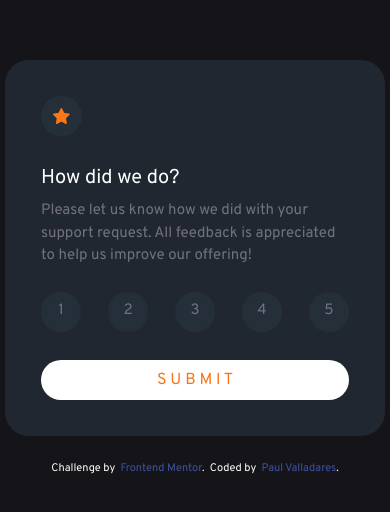
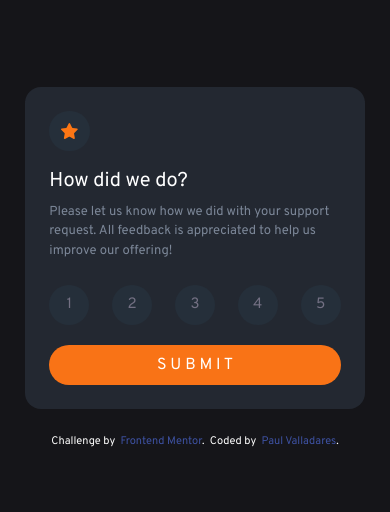
Before and after one commit to dreyfus92/Frontend-Mentor-Solutions, a React (Vite) app in the folder interactive-rating-component-main/: page / in a window 390 px wide. Shown: the part 154-666 px from the top of the page. Built offline with nearby package versions, Linux system fonts and the light colour scheme.

Commit message:
added some styles for mobile version of components

```diff
--- a/interactive-rating-component-main/package.json
+++ b/interactive-rating-component-main/package.json
@@ -9,7 +9,6 @@
     "preview": "vite preview"
   },
   "dependencies": {
-    "jotai": "^1.7.8",
     "react": "^18.2.0",
     "react-dom": "^18.2.0"
   },
--- a/interactive-rating-component-main/src/components/Rating.tsx
+++ b/interactive-rating-component-main/src/components/Rating.tsx
@@ -1,4 +1,3 @@
-import { SetStateAction } from 'jotai'
 import { useState } from 'react'
 
 type buttonProps = {
@@ -41,12 +40,12 @@ export default function Rating({
     })
     return (
         <div className="h-screen flex flex-col justify-center items-center">
-            <div className="w-[380px] h-auto bg-[#202731] p-9 rounded-3xl">
+            <div className="sm:w-[380px] w-[87%] h-auto bg-[#232831] sm:p-9 p-6 rounded-2xl sm:rounded-3xl">
                 <div className="bg-[#252f3a] rounded-full p-3 w-fit">
                     <img src="assets/icon-star.svg" alt="star-icon"></img>
                 </div>
-                <h1 className="text-white text-xl mb-2 mt-7">How did we do?</h1>
-                <p className="text-[#737083] text-[15px]">
+                <h1 className="text-white text-xl mb-2 mt-4">How did we do?</h1>
+                <p className="text-[#7c8798] text-[13px]">
                     Please let us know how we did with your support request. All
                     feedback is appreciated to help us improve our offering!
                 </p>
@@ -153,7 +152,7 @@ export default function Rating({
                     </button>
                 </div>
                 <button
-                    className="bg-white rounded-full w-full mt-7 p-2 text-orange-500"
+                    className="hover:bg-white bg-orange-500 rounded-full w-full mt-5 p-2 text-white hover:text-orange-500"
                     onClick={(): void => togglerChanger(!toggleState)}
                 >
                     S U B M I T
--- a/interactive-rating-component-main/src/components/Submit.tsx
+++ b/interactive-rating-component-main/src/components/Submit.tsx
@@ -7,9 +7,9 @@ type submitProps = {
 export default function Submit({ submitText }: submitProps): JSX.Element {
     return (
         <div className="h-screen flex flex-col justify-center items-center">
-            <div className="w-[380px] h-auto bg-[#202731] p-8 rounded-3xl ">
+            <div className="sm:w-[380px] w-[89%] h-auto bg-[#202731] sm:p-8 p-8 sm:rounded-3xl rounded-2xl ">
                 <img
-                    className="mx-auto mb-8"
+                    className="mx-auto mb-6 w-6/12"
                     src="assets/illustration-thank-you.svg"
                     alt="thank-you-img"
                 />
@@ -17,7 +17,7 @@ export default function Submit({ submitText }: submitProps): JSX.Element {
                 <h1 className="text-white text-xl mb-2 mt-7 text-center">
                     Thank you!
                 </h1>
-                <p className="text-[#737083] text-[15px] text-center">
+                <p className="text-[#7c8798] text-[13px] text-center">
                     We appreciate you taking the time to give a rating. If you
                     ever need more support, don't hesitate to get in touch!
                 </p>
--- a/interactive-rating-component-main/vite.config.ts
+++ b/interactive-rating-component-main/vite.config.ts
@@ -1,11 +1,7 @@
 import { defineConfig } from 'vite'
 import react from '@vitejs/plugin-react'
-import jotaiDebugLabel from 'jotai/babel/plugin-debug-label'
-import jotaiReactRefresh from 'jotai/babel/plugin-react-refresh'
 
 // https://vitejs.dev/config/
 export default defineConfig({
-    plugins: [
-        react({ babel: { plugins: [jotaiDebugLabel, jotaiReactRefresh] } }),
-    ],
+    plugins: [react()],
 })
```
Also changed, not shown: 1 other file (tests, documents, lock files or other folders).
